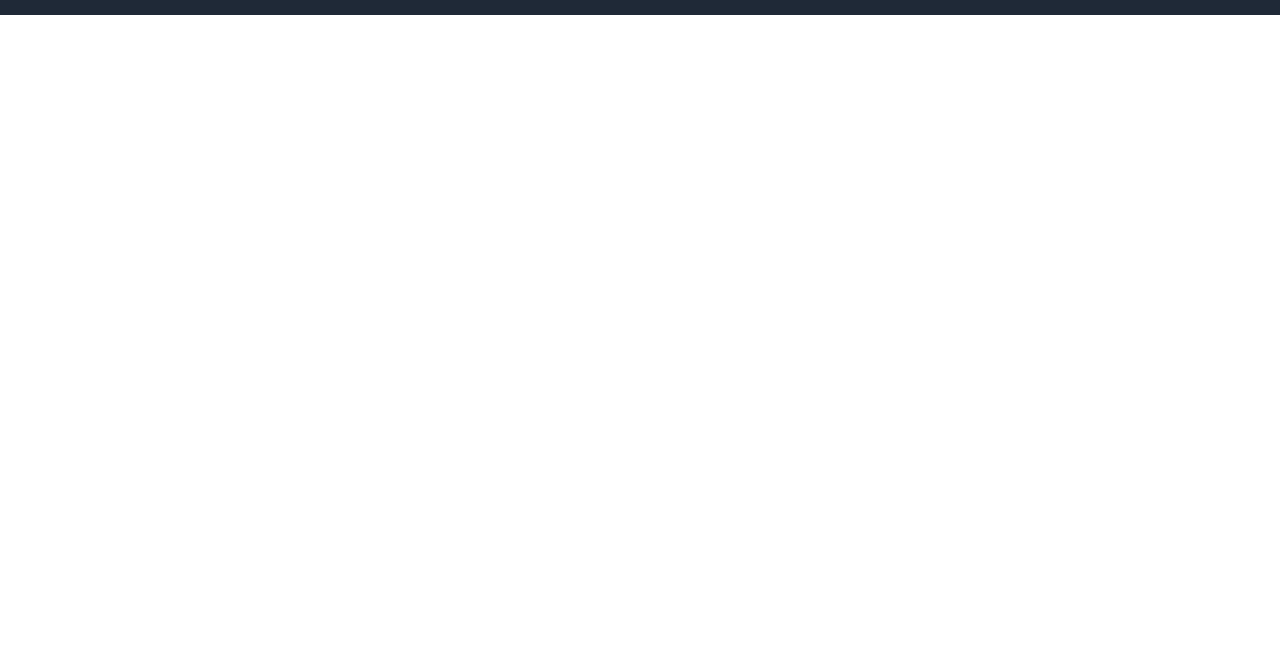
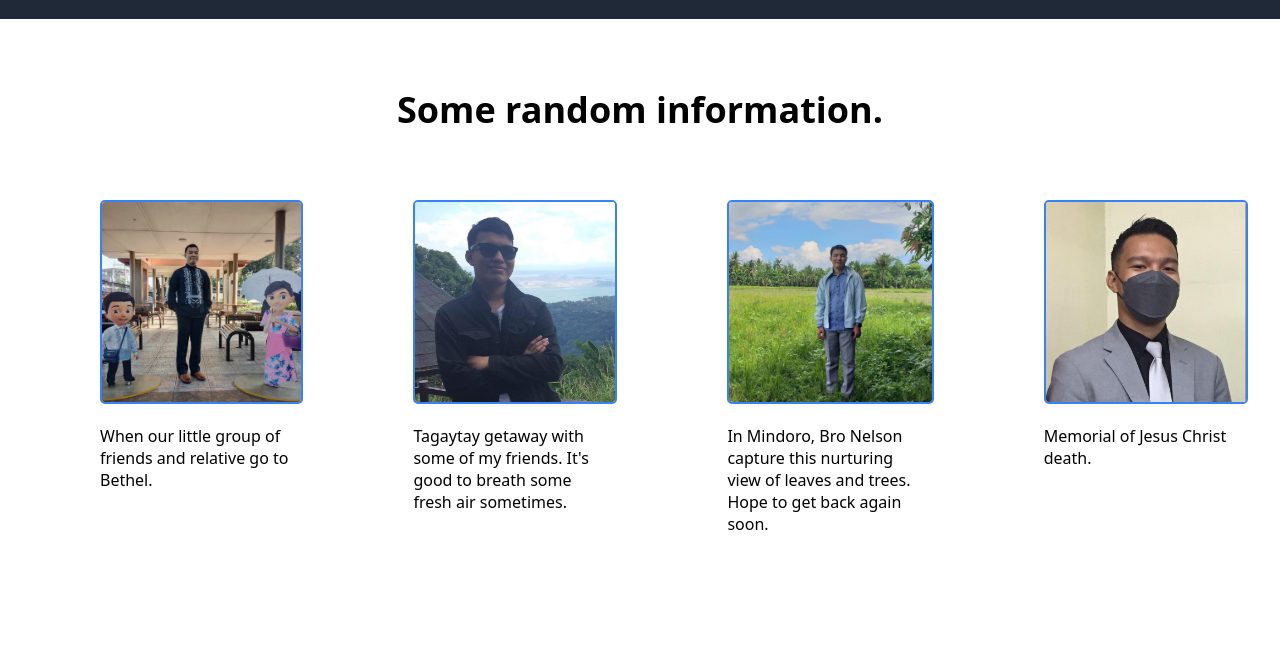
Before and after one commit to Gabewingman/odin-css-landingpage, a plain HTML site: page index.html in a window 1280 px wide. Shown: the part 629-1297 px from the top of the page. Before the commit the page ends 800 px from the top, so only its background shows below. Drawn offline with Linux system fonts and the light colour scheme.

Commit message:
odin-css-landingpage added pictures and content.

```diff
--- a/index.html
+++ b/index.html
@@ -26,6 +26,15 @@
             align-items: center;
         }
 
+        .photos img {
+            border: 2px solid #3882f6;
+            border-radius: 5px;
+        }
+
+        .img-description {
+            padding-left: 100px;
+            padding-right: 100px;
+        }
 
     </style>
 
@@ -52,11 +61,39 @@
     <div class="content-one" style="background: #1f2937; padding-left: 100px;
         display: flex; justify-content: space-between;">
         <p style="font-size: 18px; color: #f9faf8;"><strong style="font-size: 48px;">This Website is Awesome</strong><br>This website has some subtext that goes here under the main title. It's a smaller font and the color is lower contrast.<br><br><button style="background: #3882f6; color: #f9faf8; padding: 10px 30px; border-radius: 10px;">Sign up</button></p>
-        <img src="pexels-beth-easton-2433985.jpg" alt="carseat" width="600px" height="400px" style="padding-right: 100px; padding-bottom: 100px;">
+        <img src="pexels-beth-easton-2433985.jpg" alt="carseat" width="600px" height="400px" style="border: 2px solid #f9faf8; margin-right: 100px; margin-bottom: 100px; margin-left: 30px;">
     </div>
 
     <!-- Content on the white pages of the webpage. -->
-    <div class="content-two"></div>
+    <div class="content-two" style="padding-top: 50px; padding-bottom: 50px; display: flex; justify-content: center;">
+        <p><strong style="font-size: 36px;">Some random information.</strong></p>
+    </div>
+
+    <div class="photos" style="display: flex; padding: 0 100px 20px; justify-content: space-between; margin-bottom: 100px;">
+
+        <div>
+            <img src="Bethel.jpg" alt="Bethel" height="200px" style="margin-right: 110px;">
+            <p style="width:200px;">When our little group of friends and relative go to Bethel.</p>
+        </div>
+        <div>
+            <img src="Tagaytay.jpg" alt="Tagaytay" height="200px" style="margin-right: 110px;">
+            <p style="width: 200px;">Tagaytay getaway with some of my friends. It's good to breath some fresh air sometimes.</p>
+        </div>
+        <div>
+            <img src="Mindoro.jpg" alt="Mindoro" height="200px" style="margin-right: 110px;">
+            <p style="width: 200px;">In Mindoro, Bro Nelson capture this nurturing view of leaves and trees. Hope to get back again soon.</p>
+        </div>
+        <div>
+            <img src="Memorial.jpg" alt="Memorial" height="200px">
+            <p style="width: 200px;">Memorial of Jesus Christ death.</p>
+        </div>
+
+    </div>
+
+    <div class="quote" style="padding: 100px 200px; background: #e5e7eb;">
+        <p style="font-size: 36px;"><i>This is an inspiring quote, or a testimonial from a customer. Maybe it's just filling up space, or maybe people will actually read it. Who knows? All I know is that it looks nice.</i></p>
+        <p style="display: flex; justify-content: right; font-size: 36px;"><strong>- Thor, god of thunder</strong></p>
+    </div>
 
 </body>
 </html>
```
Also changed, not shown: Bethel.jpg (added), Memorial.jpg (added), Mindoro.jpg (added), Tagaytay.jpg (added).
